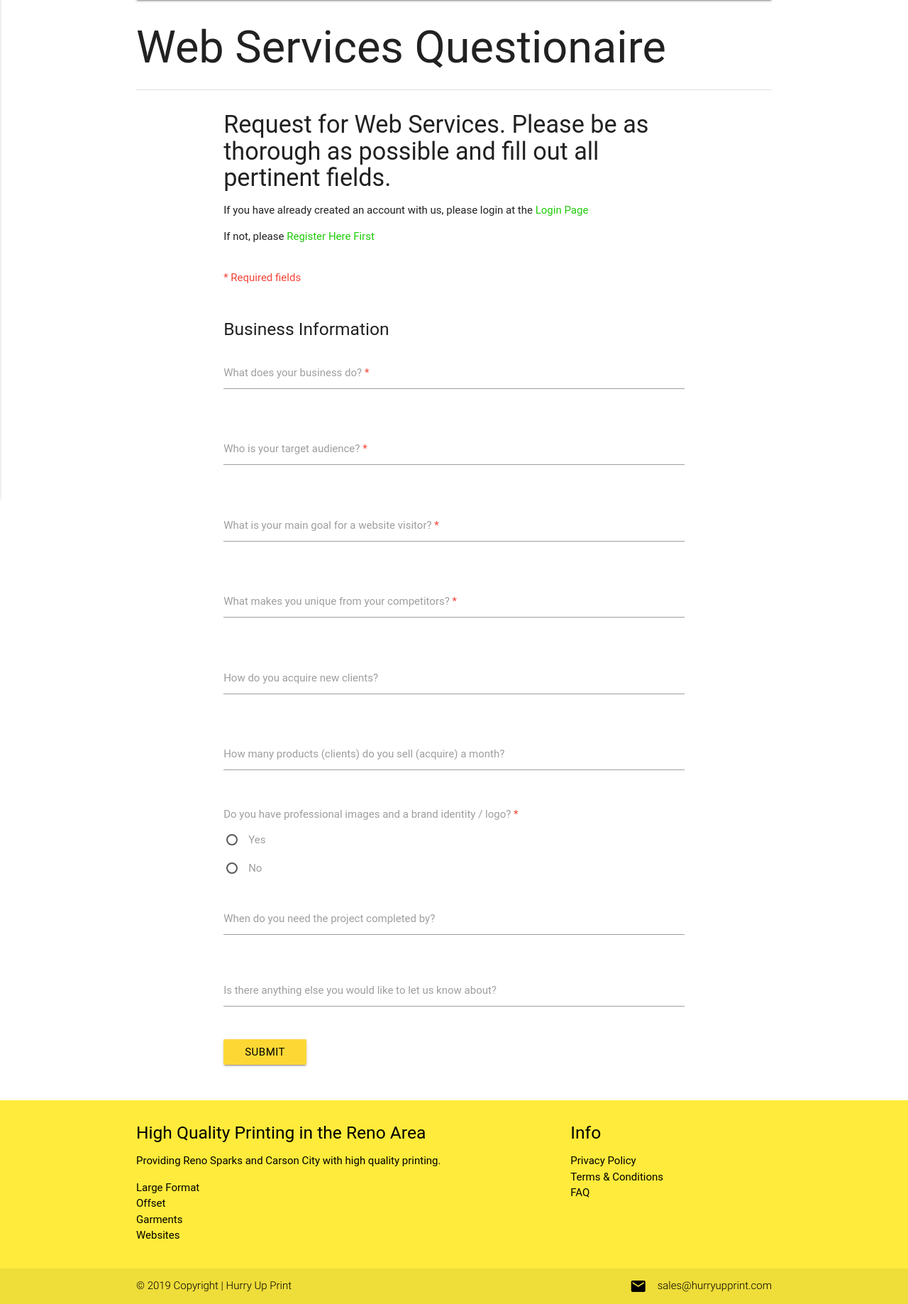
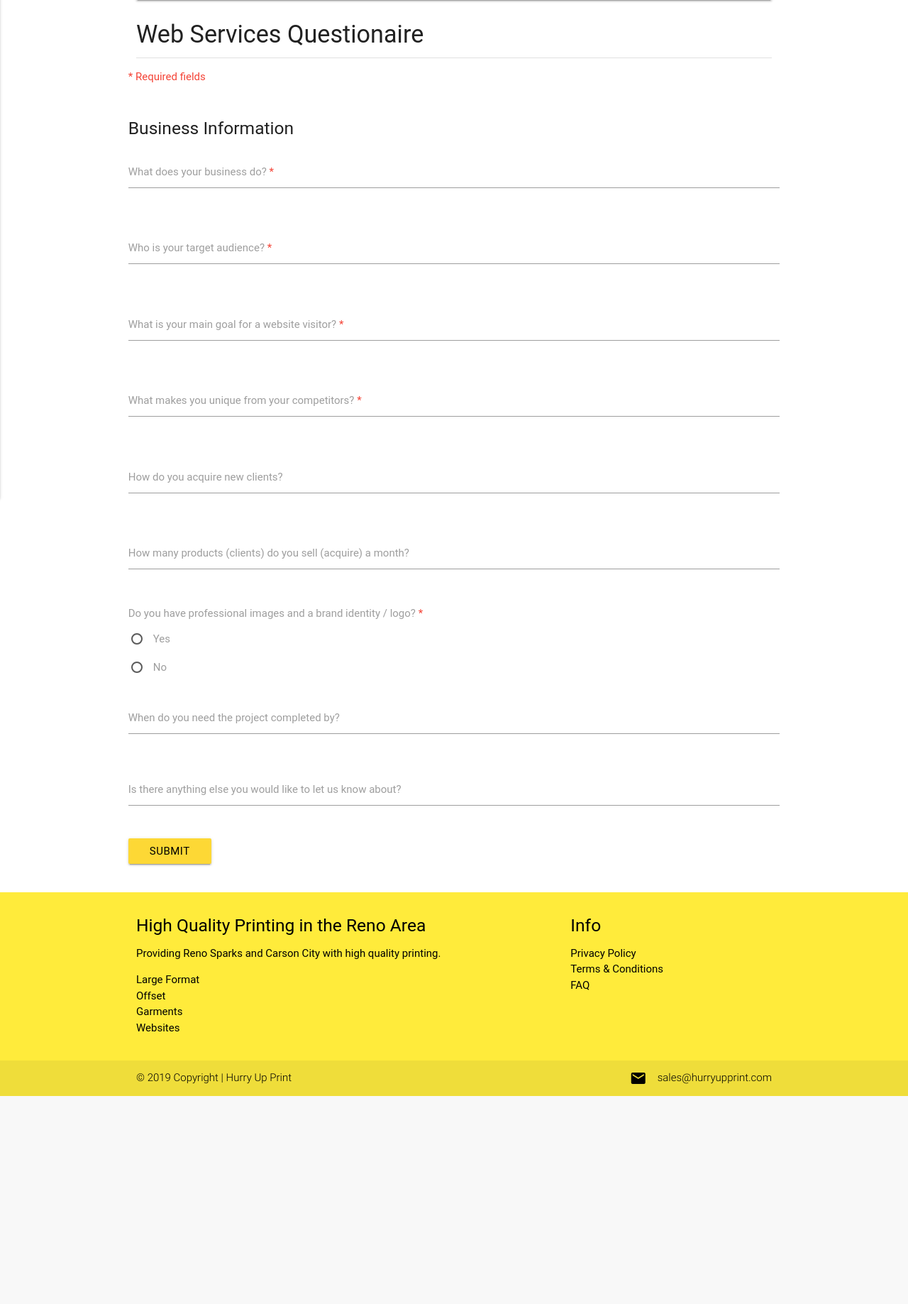
Before and after one commit to wcolts2000/hup-client, a PHP site: page /websites/request_form.php in a window 1280 px wide. Shown: the part 158-1995 px from the top of the page at 71% size. After the commit the page ends 1702 px from the top, so only its background shows below. Run offline with PHP 8.4, Linux system fonts and the light colour scheme; the visitor is signed in with stand-in values (Sample User, id 1); some libraries are stand-ins or nearby versions; some web fonts are replaced.

Commit message:
removed redundant headings and containers from webserviices questionnaire

```diff
--- a/websites/request_form.php
+++ b/websites/request_form.php
@@ -23,20 +23,10 @@
 </nav>
 
 <section class="request_form__section">
-<h1>Web Services Questionaire</h1>
+<h4>Web Services Questionaire</h4>
   <div class="divider"></div>
 
  <!-- START FORM -->
-<div class="container m2a">
-  <div class="row">
-    <h4>Request for Web Services. Please be as thorough as possible and fill out all pertinent fields.</h4>
-    <p>If you have already created an account with us, please login at the
-      <a href="/login.php">Login Page</a>
-    </p>
-    <p>If not, please
-      <a href="/register.php">Register Here First</a>
-    </p>
-  </div>
   <div class="row">
       <p class="red-text">* Required fields</p>
     <?php
@@ -170,7 +160,6 @@
 
     </form>
   </div>
-</div>
 <!-- END FORM -->
 
 </section>
```
